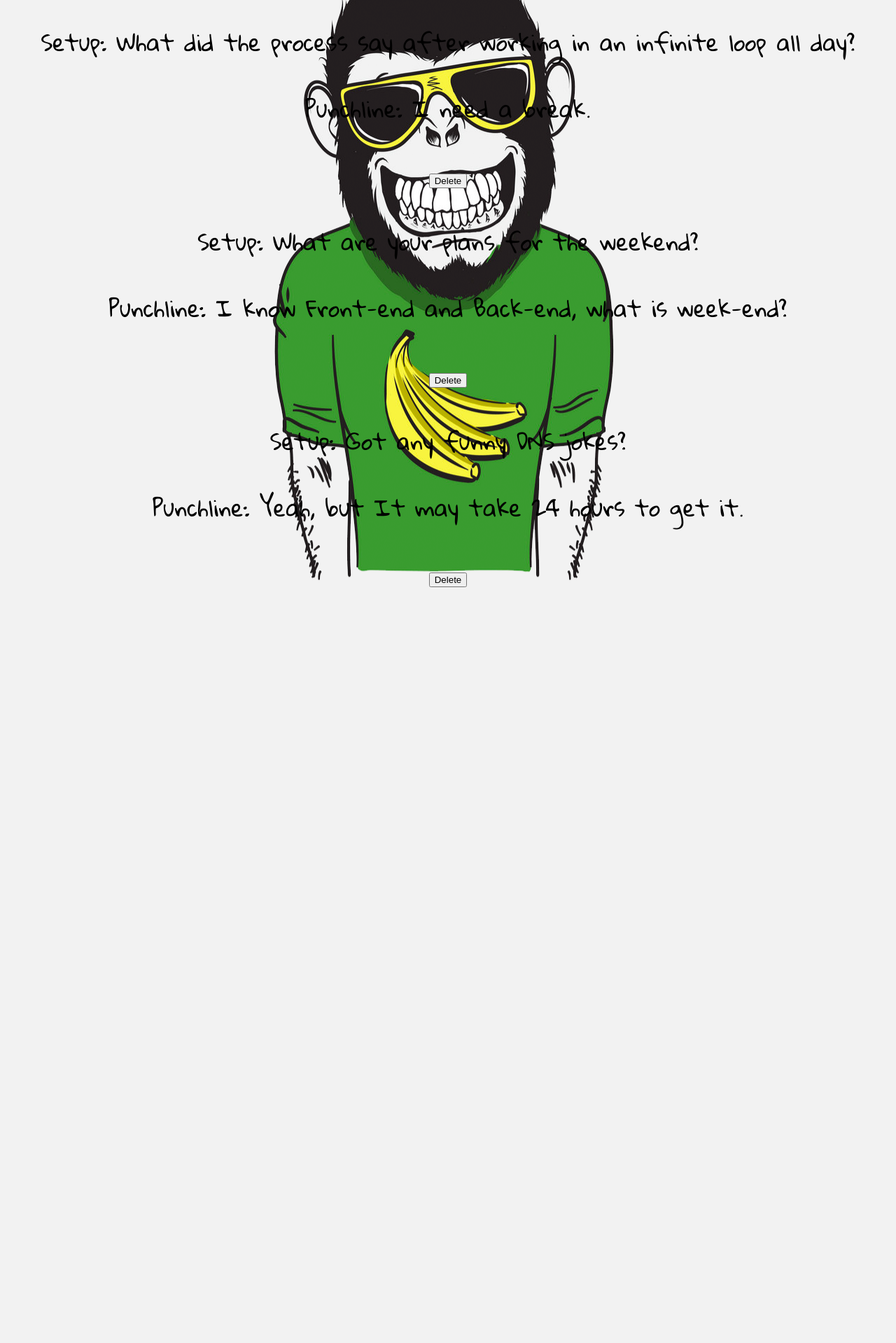
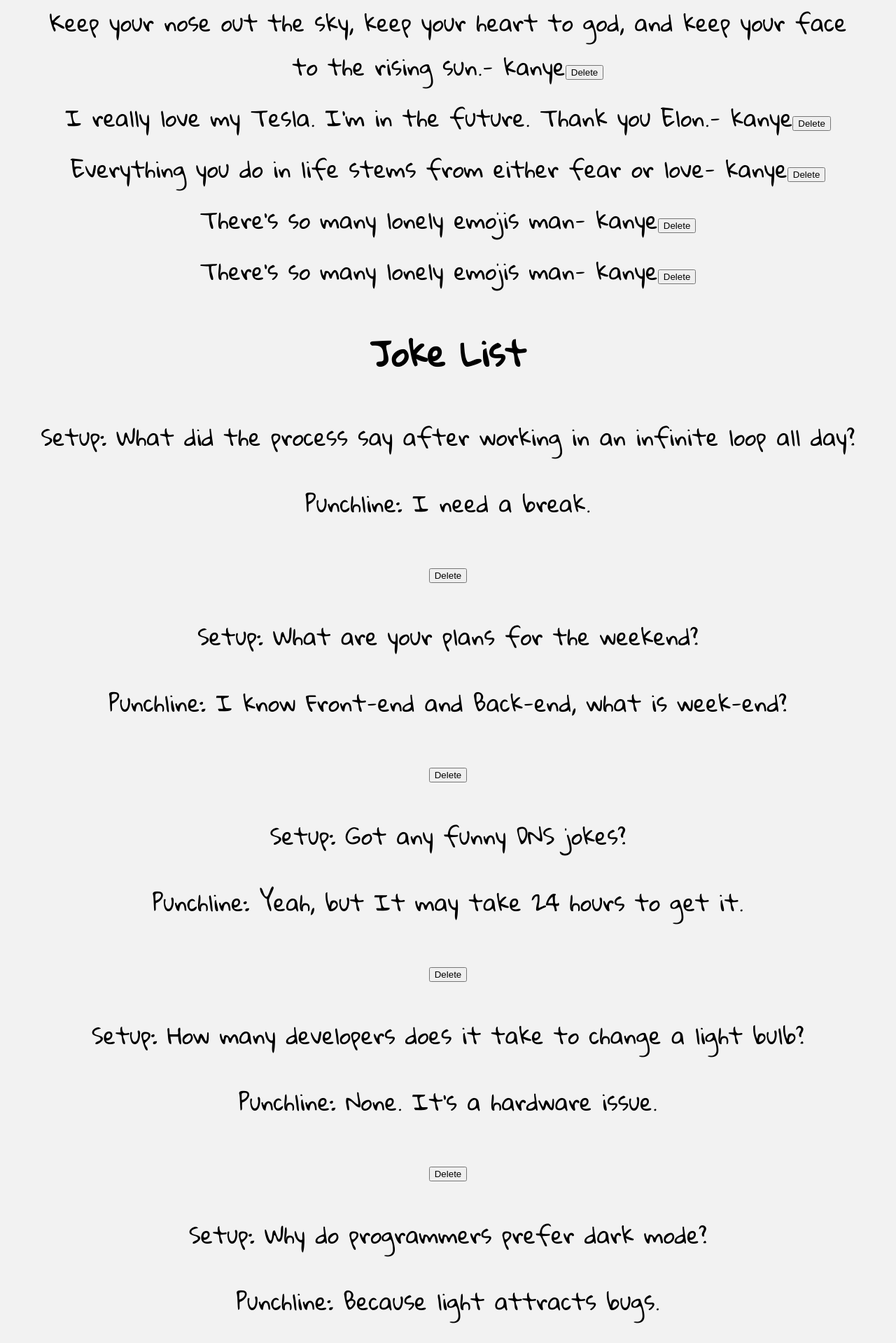
Before and after one commit to ChloeCCPeng/Energy-Booster, a React (Create React App) app: page / in a window 1280 px wide. Shown: the part 1220-3139 px from the top of the page at 70% size. Before the commit the page ends 2081 px from the top, so only its background shows below. Built offline with nearby package versions, Linux system fonts and the light colour scheme; data requests are answered from the project's data file.

Commit message:
actually pushing the working version.

```diff
--- a/db.json
+++ b/db.json
@@ -39,6 +39,36 @@
       "text": "People tried to talk me out of running for President. Never let weak controlling people kill your spirit",
       "type": "kanye",
       "id": 12
+    },
+    {
+      "text": "Keep your nose out the sky, keep your heart to god, and keep your face to the rising sun.",
+      "type": "kanye",
+      "id": 13
+    },
+    {
+      "text": "Keep your nose out the sky, keep your heart to god, and keep your face to the rising sun.",
+      "type": "kanye",
+      "id": 14
+    },
+    {
+      "text": "I really love my Tesla. I'm in the future. Thank you Elon.",
+      "type": "kanye",
+      "id": 15
+    },
+    {
+      "text": "Everything you do in life stems from either fear or love",
+      "type": "kanye",
+      "id": 16
+    },
+    {
+      "text": "There's so many lonely emojis man",
+      "type": "kanye",
+      "id": 17
+    },
+    {
+      "text": "There's so many lonely emojis man",
+      "type": "kanye",
+      "id": 18
     }
   ],
   "jokes": [
@@ -56,6 +86,31 @@
       "question": "Got any funny DNS jokes?",
       "punchline": "Yeah, but It may take 24 hours to get it.",
       "id": 4
+    },
+    {
+      "question": "How many developers does it take to change a light bulb?",
+      "punchline": "None. It's a hardware issue.",
+      "id": 5
+    },
+    {
+      "question": "Why do programmers prefer dark mode?",
+      "punchline": "Because light attracts bugs.",
+      "id": 6
+    },
+    {
+      "question": "What do you call a doctor who fixes websites?",
+      "punchline": "A URLogist",
+      "id": 7
+    },
+    {
+      "question": "Why couldn't web developer find their room in a hotel?",
+      "punchline": "Because their room number was 404.",
+      "id": 8
+    },
+    {
+      "question": "An agent died unexpectedly. How was the crime solved?",
+      "punchline": "By looking at the stack trace.",
+      "id": 9
     }
   ]
 }
--- a/package.json
+++ b/package.json
@@ -7,7 +7,6 @@
     "@testing-library/react": "^12.1.3",
     "@testing-library/user-event": "^13.5.0",
     "axios": "^0.26.0",
-    "cors": "^2.8.5",
     "react": "^17.0.2",
     "react-dom": "^17.0.2",
     "react-router-dom": "^5.3.0",
--- a/src/App.js
+++ b/src/App.js
@@ -45,7 +45,7 @@
       body: JSON.stringify(joke)
     })
     .then((response) => response.json())
-    .then((joke) => setSavedQuotes([...savedJokes,joke]))
+    .then((joke) => setSavedJokes([...savedJokes,joke]))
   }
 
   function deleteQuote(id) {
```
Also changed, not shown: 1 other file (tests, documents, lock files or other folders).
